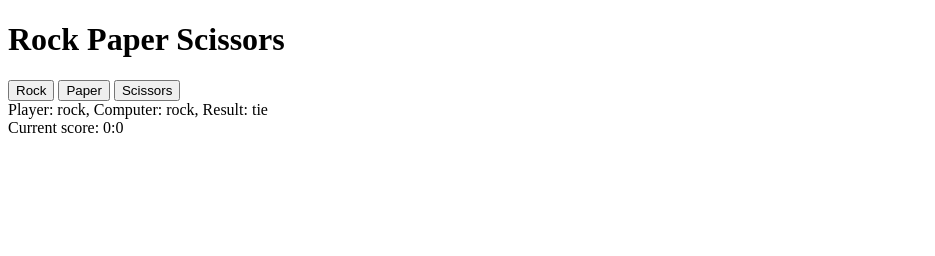
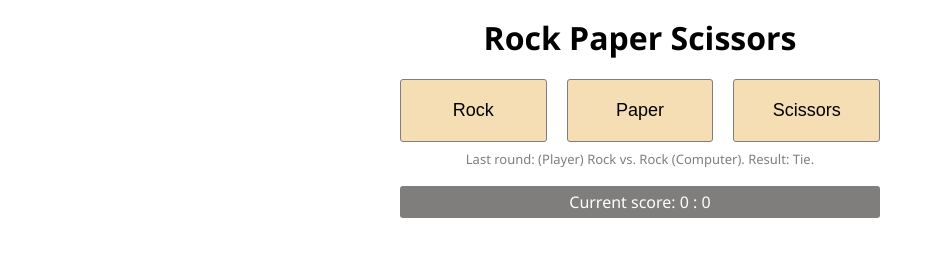
Before and after one commit to azza2110/rock-paper-scissors, a plain HTML site: page game.html in a window 1280 px wide. Both pictures are taken after a click on the button "Rock". Shown: the whole page, without its empty margins (0-935 px from the left). Drawn offline with Linux system fonts and the light colour scheme.

Commit message:
Apply styles and disabling buttons

```diff
--- a/game.html
+++ b/game.html
@@ -6,14 +6,19 @@
     <meta name="viewport" content="width=device-width, initial-scale=1.0">
     <title>Rock Paper Scissors</title>
     <script src="script.js" defer></script>
+    <link rel="stylesheet" href="style.css">
 </head>
 <body>
-    <h1>Rock Paper Scissors</h1>
-    <button id="rock">Rock</button>
-    <button id="paper">Paper</button>
-    <button id="scissors">Scissors</button>
-    <div id="roundText"></div>
-    <div id="scoreText"></div>
-    <div id="gameText"></div>
+    <div class="container">
+        <h1>Rock Paper Scissors</h1>
+        <div class="button-panel">
+            <button id="Rock">Rock</button>
+            <button id="Paper">Paper</button>
+            <button id="Scissors">Scissors</button>
+        </div>
+        <div id="round-text"></div>
+        <div id="score-text"></div>
+        <button id="reset-button" class="hidden-button">🔄</button>
+    </div>
 </body>
 </html>
--- a/script.js
+++ b/script.js
@@ -1,34 +1,41 @@
-let playerWinCount = 0
-let computerWinCount = 0;
+let playerWinCount;
+let computerWinCount;
 
-const roundOutcome = document.getElementById('roundText');
-const gameScore = document.getElementById('scoreText');
-const gameOutcome = document.getElementById('gameText');
+const roundOutcome = document.getElementById('round-text');
+const gameScore = document.getElementById('score-text');
+const buttons = document.querySelectorAll('button');
+const resetButton = document.getElementById('reset-button');
 
-const buttons = document.querySelectorAll('button');
-buttons.forEach((button) => {
-    if (button.id=='rock' || button.id=='paper' || button.id=='scissors') {
-        button.addEventListener('click', function () {
-            //This is an anonymous function. Because it was called as part of the addEventListener method, if I list any arguments, it will get the event object passed in as the first argument. I can call this argument whatever I like (e.g. 'myEvent', or 'bananas'). I don't need the event object, just the button.id, so no arguments are named in the anonymous function.
-            playRound(button.id);
-            //The button id could instead by found by passing in the event object as an argument (e.g. as myEvent), and then finding the button id with myEvent.target.id
-        });
-        //An alternative syntax here is...
-        //button.addEventListener('click', () => getPlayerChoice(button.id));
-        //If I needed the event object as well, it would instead be...
-        //button.addEventListener('click', myEvent => getPlayerChoice(myEvent, button.id));
-    };
-});
+setUpGame();
+
+function setUpGame() {
+    playerWinCount = 0
+    computerWinCount = 0;
+    roundOutcome.textContent=`Start by selecting one of the options above. First to 5 wins.`;
+    gameScore.textContent=`Current score: ${playerWinCount} : ${computerWinCount}`;
+    resetButton.classList.add('hidden-button');
+    resetButton.removeEventListener('click', setUpGame);
+    buttons.forEach((button) => {
+        if (button.id=='Rock' || button.id=='Paper' || button.id=='Scissors') {
+            button.addEventListener('click', handleClick);
+            button.classList.remove('disabled-button');
+        };
+    });
+};
+
+function handleClick(event) {
+    playRound(event.target.id)
+};
 
 function getComputerChoice() {
     let computerChoice;
     let randomNumber = Math.random() * 3;
     if (randomNumber <=1) {
-        computerChoice = "rock";
+        computerChoice = "Rock";
     } else if (randomNumber <=2) {
-        computerChoice = "paper";
+        computerChoice = "Paper";
     } else {
-        computerChoice = "scissors";
+        computerChoice = "Scissors";
     }
     return computerChoice;
 };
@@ -37,23 +44,23 @@ function playRound(playerSelection) {
     const computerSelection = getComputerChoice();
     let roundResult;
     if (playerSelection == computerSelection) {
-        roundResult = "tie";
-    } else if ( playerSelection == "rock" && computerSelection == "scissors" ||
-                playerSelection == "scissors" && computerSelection == "paper" ||
-                playerSelection == "paper" && computerSelection == "rock") {
-        roundResult = "playerWin";
+        roundResult = "Tie";
+    } else if ( playerSelection == "Rock" && computerSelection == "Scissors" ||
+                playerSelection == "Scissors" && computerSelection == "Paper" ||
+                playerSelection == "Paper" && computerSelection == "Rock") {
+        roundResult = "Player Wins";
         playerWinCount++;
     } else {
-        roundResult = "computerWin";
+        roundResult = "Computer Wins";
         computerWinCount++;
     }
     console.log(`Player: ${playerSelection}, Computer: ${computerSelection}, Result: ${roundResult}`);
     console.log(`Current score: ${playerWinCount}:${computerWinCount}`);
 
     roundOutcome.textContent=(
-        `Player: ${playerSelection}, Computer: ${computerSelection}, Result: ${roundResult}`
+        `Last round: (Player) ${playerSelection} vs. ${computerSelection} (Computer). Result: ${roundResult}.`
     );
-    gameScore.textContent=(`Current score: ${playerWinCount}:${computerWinCount}`);
+    gameScore.textContent=(`Current score: ${playerWinCount} : ${computerWinCount}`);
     if (playerWinCount >= 5 || computerWinCount >=5) {
         endGame();
     };
@@ -62,10 +69,19 @@ function playRound(playerSelection) {
 function endGame(){
     let winner;
     if (playerWinCount > computerWinCount) {
-        winner = prompt("You've won! Enter your name");
+        winner = prompt("You've won! Enter your name below.");
+        if (winner == null) winner = "you";
     } else {
         winner = "Computer";
     }
-    gameScore.textContent=(`Final score: ${playerWinCount}:${computerWinCount}`);
-    gameOutcome.textContent=(`Game over! Winner is ${winner}.`);
+    gameScore.textContent=(
+        `Game over! The final score is ${playerWinCount} : ${computerWinCount}. Congratulations ${winner}!`);
+    resetButton.classList.remove('hidden-button');
+    resetButton.addEventListener('click', setUpGame);
+    buttons.forEach((button) => {
+        if (button.id=='Rock' || button.id=='Paper' || button.id=='Scissors') {
+            button.removeEventListener('click', handleClick);
+            button.classList.add("disabled-button");
+        };
+    });
 };
--- /dev/null
+++ b/style.css
@@ -0,0 +1,74 @@
+* {
+    padding: 0px;
+    margin: 0px;
+    border: 0px solid blue;
+}
+
+body {
+    display: flex;
+    justify-content: center;
+}
+
+.container {
+    width: 600px;
+    padding: 16px;
+    display: block;
+    text-align: center;
+    font-family: 'Segoe UI', Tahoma, Geneva, Verdana, sans-serif;
+}
+
+.button-panel {
+    margin: auto;
+    padding-top: 20px;
+    padding-bottom: 8px;
+    width: 480px;
+    display: flex;
+    gap: 20px;
+}
+
+button {
+    flex: 1;
+    padding: 20px 10px;
+    background: wheat;
+    border: 1px solid rgb(128, 126, 124);
+    border-radius: 3px;
+    font-size: large;
+}
+
+button:hover {
+    background: rgb(247, 231, 203);
+}
+
+#reset-button {
+    width: 40px;
+    height: 40px;
+    margin-top: 30px;
+    border-radius: 20px;
+    padding: 0px;
+}
+
+.disabled-button {
+    background: rgb(226, 226, 226);
+    color: rgb(128, 126, 124);
+    border: 1px solid rgb(187, 186, 185);
+    pointer-events: none;
+}
+
+.hidden-button {
+    display: none;
+}
+
+#round-text{
+    font-size: small;
+    color:rgb(128, 126, 124);
+    margin-bottom: 18px;
+}
+
+#score-text {
+    width: 470px;
+    margin: auto;
+    padding: 5px;
+    background-color: rgb(128, 126, 124);
+    color: rgb(255, 255, 255);
+    border-radius: 3px;
+}
```
